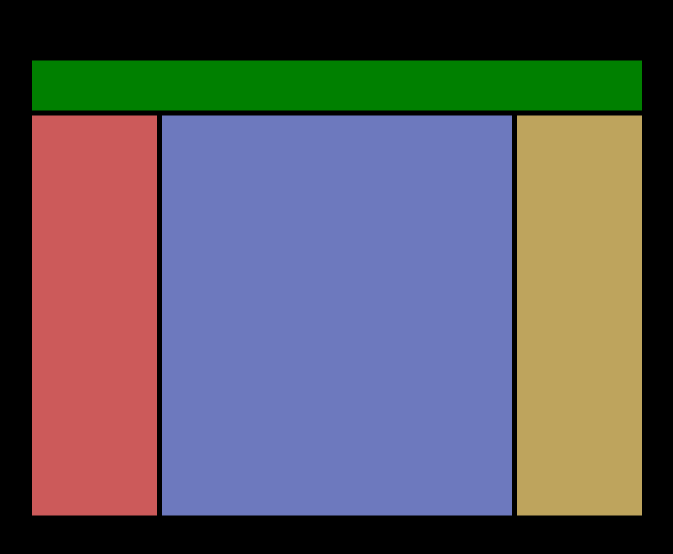
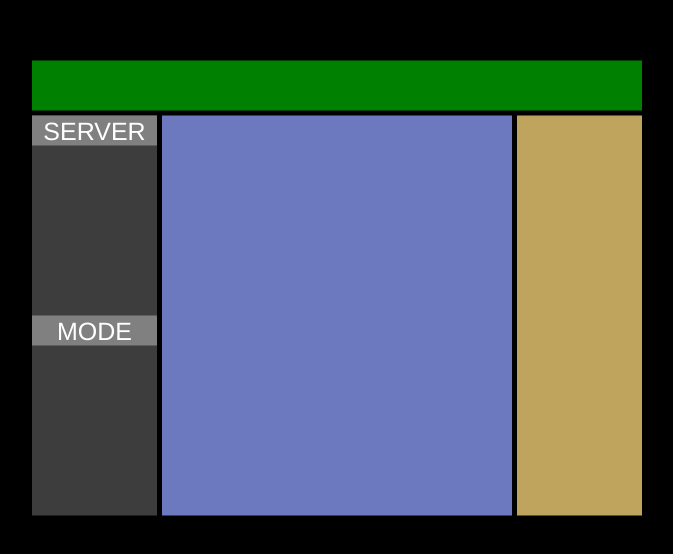
Before and after one commit to Br4dy0/agar_recreation_proj, a website: page test/main.html in a window 1280 px wide. Shown: the part 112-666 px from the top of the page, without its empty margins (303-976 px from the left). Drawn offline with Linux system fonts and the light colour scheme.

Commit message:
Added SERVER and MODE / Moved CSS file

```diff
--- a/test/main.css
+++ b/final/main.css
@@ -6,6 +6,7 @@
 body, html{
   overflow:hidden;
   height:100%;
+  font-family:Helvetica, Arial, sans-serif;
 }
 .container{
   position:absolute;
@@ -36,7 +37,30 @@ body, html{
   left:0px;
   height:400px;
   width:125px;
-  background-color:#cc5a5a;
+  background-color:#3d3d3d;
+}
+.menu-server{
+  position:absolute;
+  top:0px;
+  width:100%;
+  height:200px;
+}
+.menu-left-header{
+  position:absolute;
+  left:0;
+  width:100%;
+  background-color:gray;
+  text-align:center;
+  font-size:25px;
+  color:white;
+  line-height:30px;
+  height:30px;
+}
+.menu-gamemode{
+  position:absolute;
+  top:200px;
+  width:100%;
+  height:200px;
 }
 .menu-middle{
   position:absolute;
--- a/test/main.html
+++ b/test/main.html
@@ -3,7 +3,7 @@
   <head>
     <title>Random Website</title>
     <meta name="viewport" content="width=device-width, initial-scale=1.0">
-    <link href="./main.css" type="text/css" rel="stylesheet"/>
+    <link href="../final/main.css" type="text/css" rel="stylesheet"/>
     <script defer src="./main.js" type="text/javascript"></script>
   </head>
 
@@ -11,7 +11,14 @@
     <div id="getContainer" class="container">
       <div id="getMenu" class="menu">
         <div id="menuTopPanel" class="menu-top"></div>
-        <div id="menuLeftPanel" class="menu-left"></div>
+        <div id="menuLeftPanel" class="menu-left">
+          <div id="serverList" class="menu-server">
+            <p id="serverText" class="menu-left-header">SERVER</p>
+          </div>
+          <div id="gamemodeList" class="menu-gamemode">
+            <p id="modeText" class="menu-left-header">MODE</p>
+          </div>
+        </div>
         <div id="menuMidPanel" class="menu-middle"></div>
         <div id="menuRightPanel" class="menu-right"></div>
       </div>
```
Also changed, not shown: final/main.html (+1 -1 lines).
